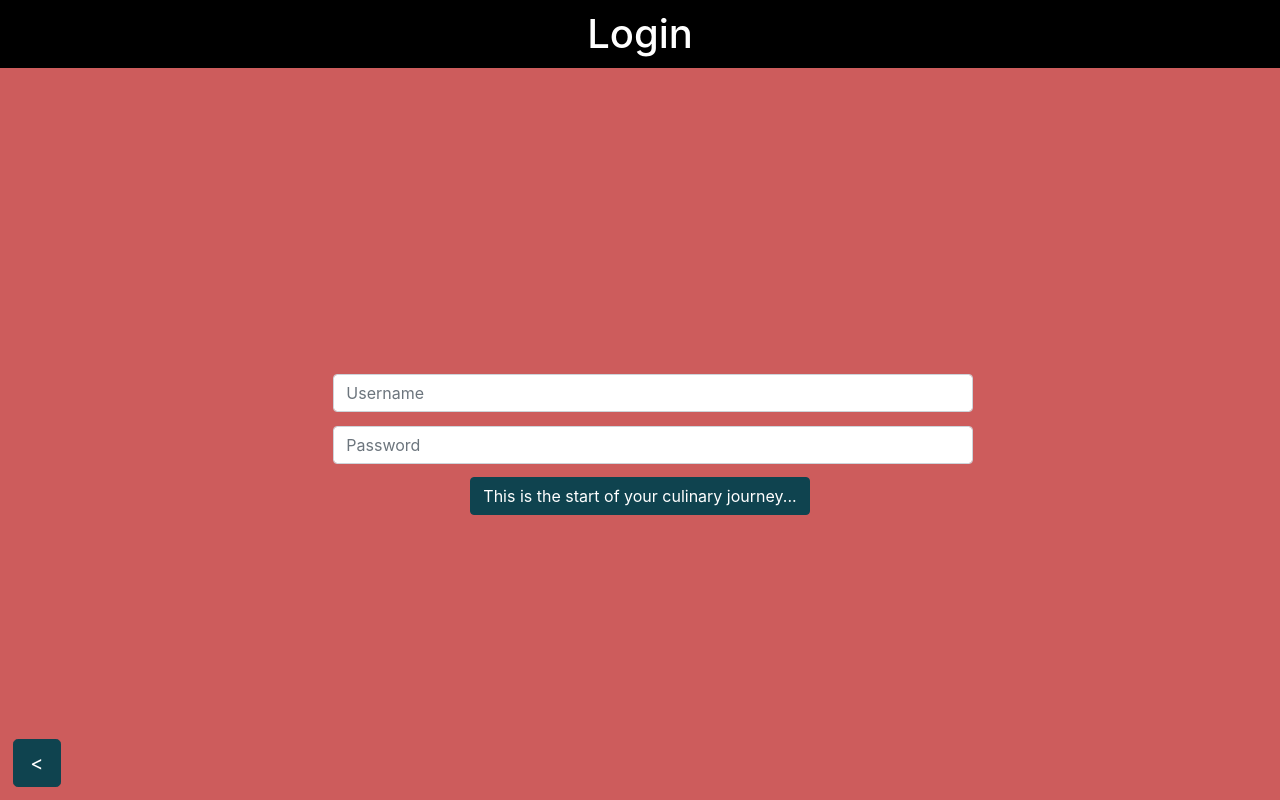
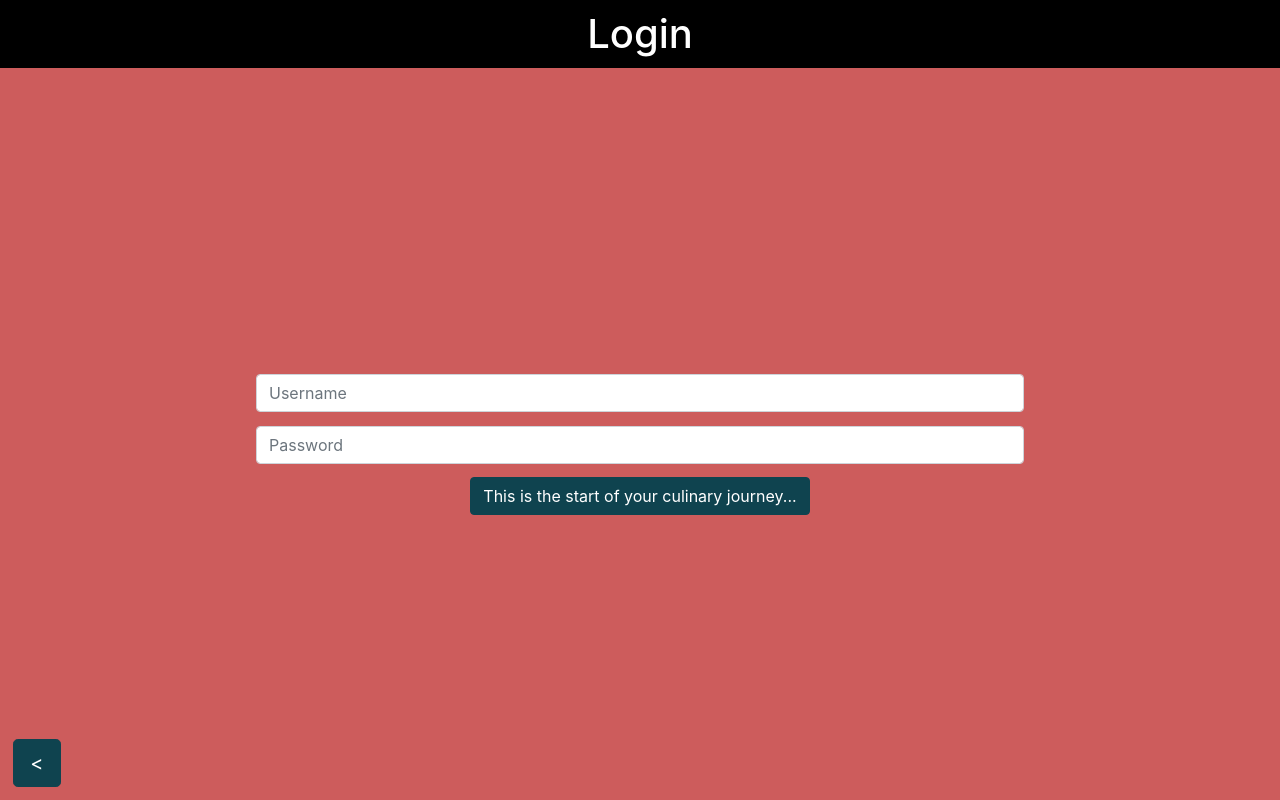
Before and after one commit to alexh65/potluck_party, a Nuxt app in the folder frontend/: page /login in a window 1280 px wide. Built offline with nearby package versions, Linux system fonts and the light colour scheme.

Commit message:
Before doing anything with loginWith

```diff
--- /dev/null
+++ b/frontend/components/UserIndex.vue
@@ -0,0 +1,11 @@
+<template>
+  <div>
+    Hi, {{ $auth.user.username }}!
+  </div>
+</template>
+
+<script>
+export default {
+  layout: 'default'
+}
+</script>
--- a/frontend/pages/index.vue
+++ b/frontend/pages/index.vue
@@ -1,20 +1,22 @@
 <template>
   <div class="main">
     <div v-if="$auth.loggedIn">
-      Hi
+      <UserIndex/>
     </div>
     <div v-else>
-      <NonUserIndex></NonUserIndex>
+      <NonUserIndex/>
     </div>
   </div>
 </template>
 
 <script>
-import NonUserIndex from '../components/NonUserIndex'
+import NonUserIndex from '@/components/NonUserIndex'
+import UserIndex from  '@/components/UserIndex'
 export default {
   layout: 'no-nav',
   components: {
-    NonUserIndex
+    NonUserIndex,
+    UserIndex
   },
   head() {
     return {
--- a/frontend/pages/login.vue
+++ b/frontend/pages/login.vue
@@ -40,7 +40,7 @@ export default {
     }
   },
   methods: {
-    async onSubmit(){
+    async onSubmit(info){
       axios.post('http://localhost:5000/login', {
         username: this.username,
         password: this.password
@@ -61,14 +61,13 @@ h1{
   padding: 10px;
 }
 form {
-  width: 50%;
+  width: 60%;
   margin: auto;
 }
-
-input {
-  margin: 10pt;
+input{
+  margin-top: 10pt;
+  margin-bottom: 10pt;
 }
-
 a {
   color: white;
 }
```
